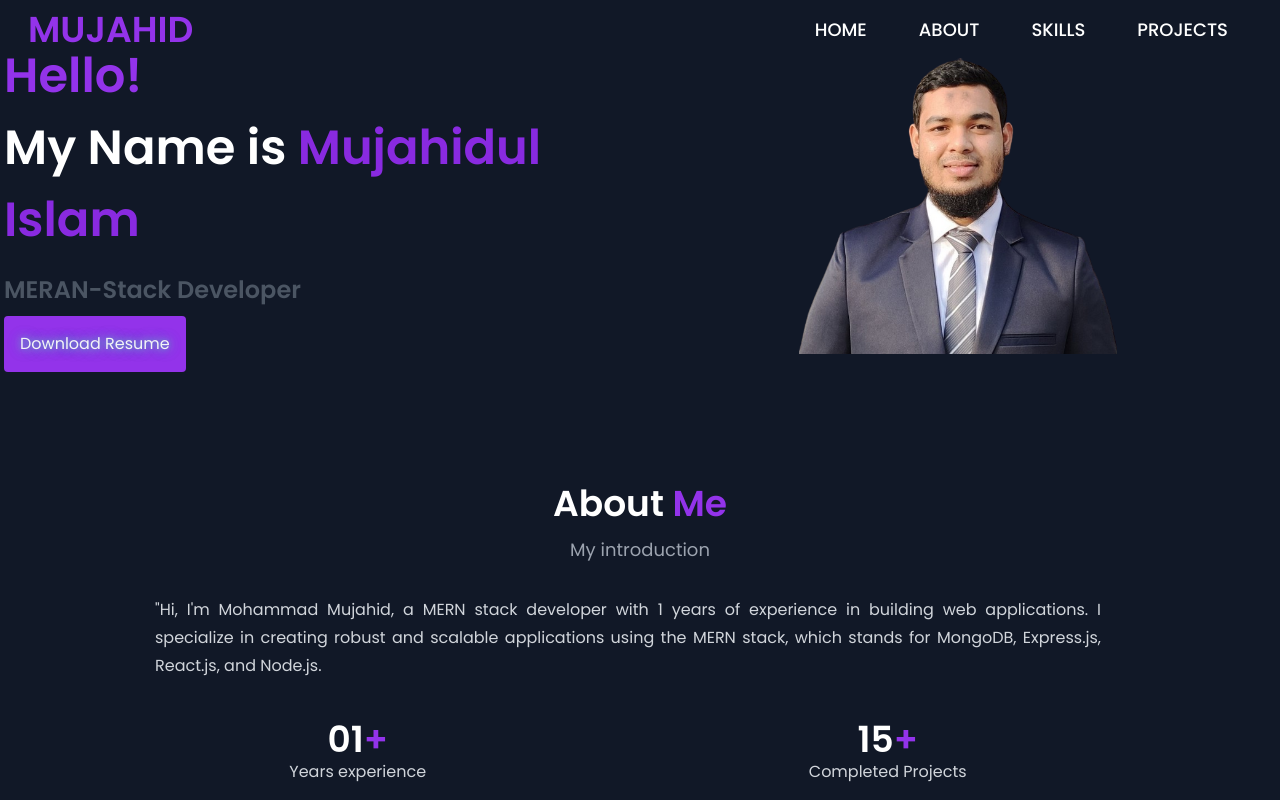
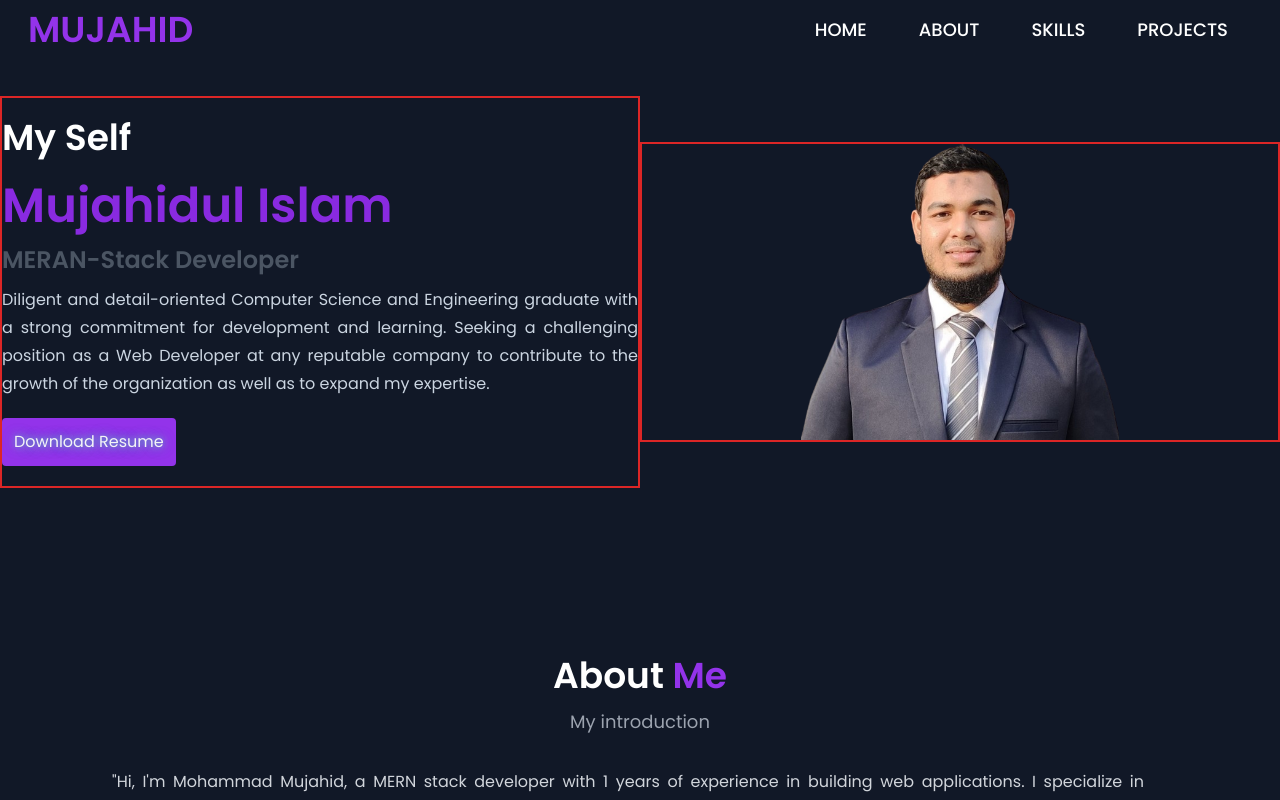
Before and after one commit to Mujahidul12628/Portfolio, a React (Vite) app: page / in a window 1280 px wide. Shown: the top 800 px of the page. Built offline with nearby package versions, Linux system fonts and the light colour scheme.

Commit message:
Data updated

```diff
--- a/src/components/About.jsx
+++ b/src/components/About.jsx
@@ -8,26 +8,26 @@ const About = () => {
   ];
   return (
     <section id="about" className="py-10 text-white">
-      <div className="text-center mt-8">
+      <div className="mt-8 text-center">
         <h3 className="text-4xl font-semibold">
           About <span className="text-purple-600">Me</span>
         </h3>
-        <p className="text-gray-400 my-3 text-lg">My introduction</p>
-        <div className="flex md:flex-row flex-col-reverse items-center md:gap-6 gap-12 px-10 max-w-6xl mx-auto">
+        <p className="my-3 text-lg text-gray-400">My introduction</p>
+        <div className="flex flex-col-reverse items-center max-w-6xl gap-12 px-10 mx-auto md:flex-row md:gap-6">
           <div className="p-2">
-            <div className="text-gray-300 my-3">
-              <p className="text-justify leading-7 w-11/12 mx-auto">
+            <div className="my-3 text-gray-300">
+              <p className="mx-auto leading-7 text-justify">
                 "Hi, I'm Mohammad Mujahid, a MERN stack developer with 1 years of experience in building web applications. I specialize in creating robust and scalable applications using
                 the MERN stack, which stands for MongoDB, Express.js, React.js, and Node.js.
               </p>
-              <div className="flex mt-10 items-center gap-7">
+              <div className="flex items-center mt-10 gap-7">
                 {info.map((content) => (
                   <div className="mx-auto" key={content.text}>
-                    <h3 className="md:text-4xl text-2xl font-semibold text-white">
+                    <h3 className="text-2xl font-semibold text-white md:text-4xl">
                       {content.count}
                       <span className="text-purple-600">+</span>{" "}
                     </h3>
-                    <span className="md:text-base text-xs">{content.text}</span>
+                    <span className="text-xs md:text-base">{content.text}</span>
                   </div>
                 ))}
               </div>
@@ -38,12 +38,12 @@ const About = () => {
               </a> */}
             </div>
           </div>
-          <div className="flex-1 md:mt-0 mt-6 flex justify-center items-center">
-            {/* <div className="lg:w-96 h-full relative sm:w-10/12 w-11/12 max-w-sm aboutImg ">
+          <div className="flex items-center justify-center flex-1 mt-6 md:mt-0">
+            {/* <div className="relative w-11/12 h-full max-w-sm lg:w-96 sm:w-10/12 aboutImg ">
               <img
                 src={aboutImg}
                 alt=""
-                className="w-full object-cover bg-cyan-600 rounded-xl"
+                className="object-cover w-full bg-cyan-600 rounded-xl"
               />
             </div> */}
           </div>
--- a/src/components/Hero.jsx
+++ b/src/components/Hero.jsx
@@ -19,9 +19,9 @@ const Hero = () => {
   return (
     <section
       id="home"
-      className="flex flex-col items-center justify-center p-1 py-10 mx-auto max-w-7xl md:flex-row-reverse"
+      className="flex flex-col items-center py-24 mx-auto justify-evenly max-w-7xl md:flex-row-reverse"
     >
-      <div className="flex items-center justify-center flex-1 mb-8 md:mb-0">
+      <div className="flex items-center justify-center flex-1 mb-8 border-2 border-red-600 md:mb-0">
         <img
           src={hero}
           alt=""
@@ -29,14 +29,14 @@ const Hero = () => {
             }`}
         />
       </div>
-      <div className="flex-1">
+      <div className="flex-1 border-2 border-red-600">
         <div className="text-center md:text-left">
           <h1 className="text-2xl font-bold leading-10 text-white md:text-5xl md:leading-normal text-fade-in">
-            <span className="text-5xl text-purple-600 md:text-5xl">
-              Hello!
+            <span className="text-2xl text-white md:text-4xl">
+              My Self
               <br />
             </span>
-            My Name is{" "}
+            {" "}
             <span
               className={`text-slide-in ${animate ? "typing-animation" : ""}`}
             >
@@ -45,11 +45,14 @@ const Hero = () => {
               </span>
             </span>
           </h1>
-          <h4 className="mt-4 mb-2 text-lg font-bold leading-5 text-gray-600 md:text-2xl md:leading-normal">
+          <h4 className="mb-2 text-lg font-bold leading-5 text-gray-600 md:text-2xl md:leading-normal">
             MERAN-Stack Developer
           </h4>
+          <p className="mx-auto leading-7 text-justify text-slate-300">
+            Diligent and detail-oriented Computer Science and Engineering graduate with a strong commitment for development and learning. Seeking a challenging position as a Web Developer at any reputable company to contribute to the growth of the organization as well as to expand my expertise.
+          </p>
           <a href="./src/assets/Code_a_program.pdf" download>
-            <button className={`btn bg-purple-600 p-4 rounded ${animate ? "neon-animation" : ""}`}>
+            <button className={`btn bg-purple-600 my-5 p-3 rounded ${animate ? "neon-animation" : ""}`}>
               Download Resume
             </button>
           </a>
```
